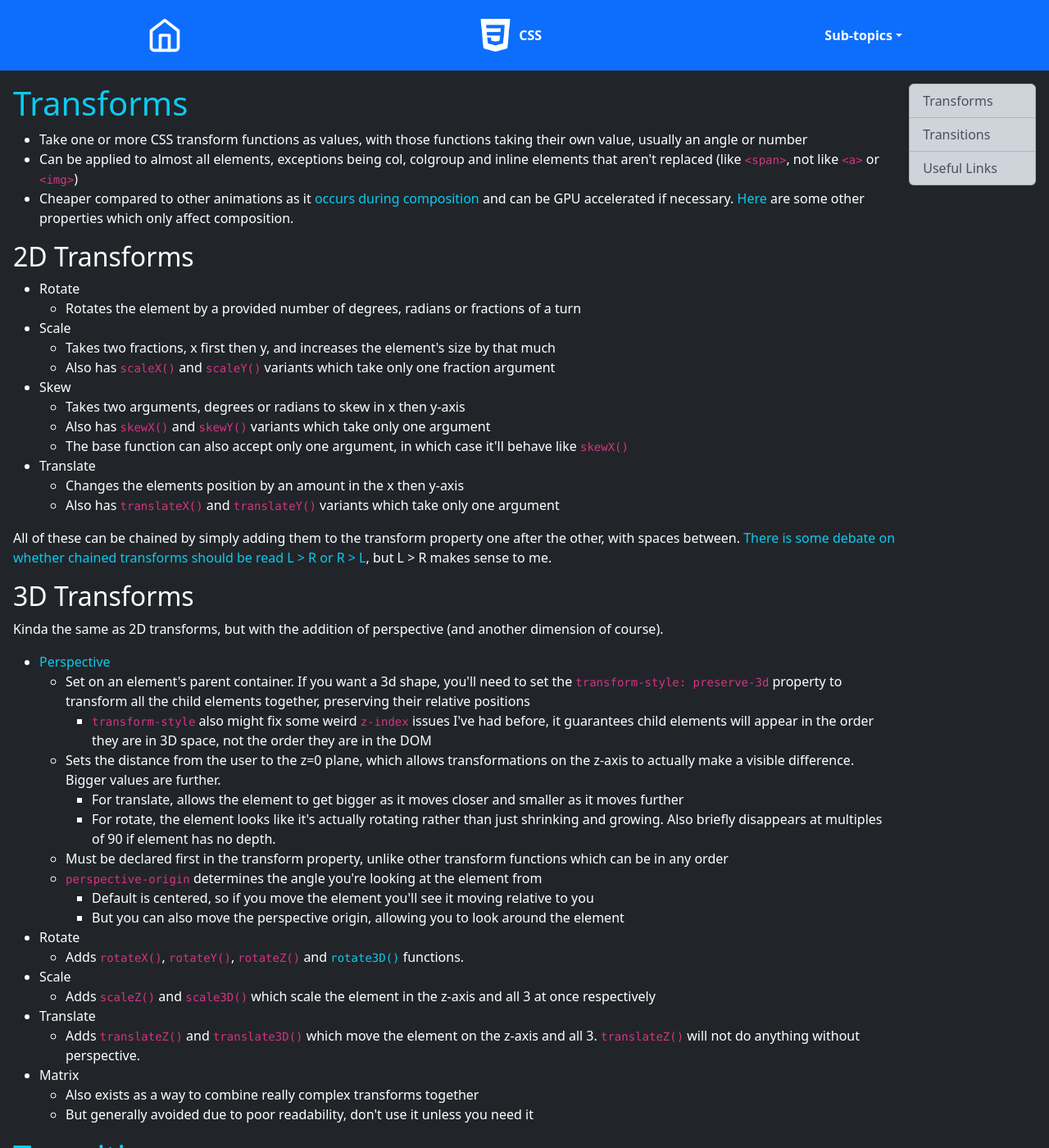
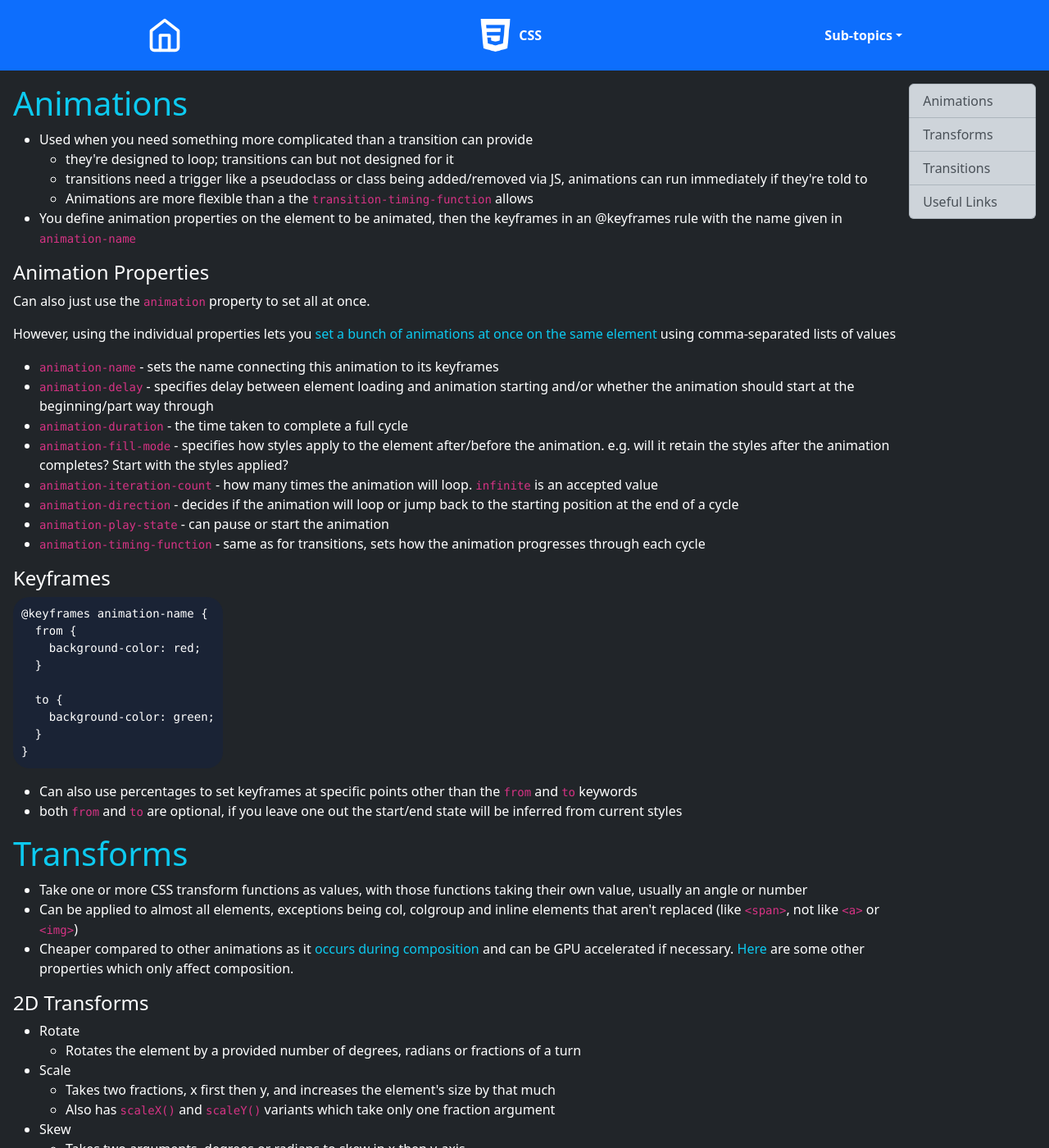
Before and after one commit to Brett-Tanner/Brett-Tanner.github.io, a Jekyll site: the page built from _css/animation.html, in a window 1280 px wide and 1400 px high. Shown: the whole window at 82% size. Built offline with Jekyll 4.4.1, drawn with Linux system fonts in a browser that asks for light colours.

Commit message:
Add notes on keyframe animations

```diff
--- a/_css/animation.html
+++ b/_css/animation.html
@@ -4,6 +4,11 @@ layout: css
 ---
 
 <div id="table_of_contents" class="list-group">
+  <a
+    href="#animations"
+    class="list-group-item list-group-item-action list-group-item-dark"
+    >Animations</a
+  >
   <a
     href="#transforms"
     class="list-group-item list-group-item-action list-group-item-dark"
@@ -22,6 +27,113 @@ layout: css
 </div>
 
 <div class="d-flex flex-column">
+  <h1 id="animations">
+    <a
+      href="https://developer.mozilla.org/en-US/docs/Web/CSS/CSS_Animations/Using_CSS_animations"
+      >Animations</a
+    >
+  </h1>
+
+  <ul>
+    <li>
+      Used when you need something more complicated than a transition can
+      provide
+      <ul>
+        <li>
+          they're designed to loop; transitions can but not designed for it
+        </li>
+        <li>
+          transitions need a trigger like a pseudoclass or class being
+          added/removed via JS, animations can run immediately if they're told
+          to
+        </li>
+        <li>
+          Animations are more flexible than a the
+          <code>transition-timing-function</code> allows
+        </li>
+      </ul>
+    </li>
+    <li>
+      You define animation properties on the element to be animated, then the
+      keyframes in an @keyframes rule with the name given in
+      <code>animation-name</code>
+    </li>
+  </ul>
+
+  <h4>Animation Properties</h4>
+
+  <p>
+    Can also just use the <code>animation</code> property to set all at once.
+  </p>
+  <p>
+    However, using the individual properties lets you
+    <a
+      href="https://developer.mozilla.org/en-US/docs/Web/CSS/CSS_Animations/Using_CSS_animations#setting_multiple_animation_property_values"
+      >set a bunch of animations at once on the same element</a
+    >
+    using comma-separated lists of values
+  </p>
+
+  <ul>
+    <li>
+      <code>animation-name</code> - sets the name connecting this animation to
+      its keyframes
+    </li>
+    <li>
+      <code>animation-delay</code> - specifies delay between element loading and
+      animation starting and/or whether the animation should start at the
+      beginning/part way through
+    </li>
+    <li>
+      <code>animation-duration</code> - the time taken to complete a full cycle
+    </li>
+    <li>
+      <code>animation-fill-mode</code> - specifies how styles apply to the
+      element after/before the animation. e.g. will it retain the styles after
+      the animation completes? Start with the styles applied?
+    </li>
+    <li>
+      <code>animation-iteration-count</code> - how many times the animation will
+      loop. <code>infinite</code> is an accepted value
+    </li>
+    <li>
+      <code>animation-direction</code> - decides if the animation will loop or
+      jump back to the starting position at the end of a cycle
+    </li>
+    <li>
+      <code>animation-play-state</code> - can pause or start the animation
+    </li>
+    <li>
+      <code>animation-timing-function</code> - same as for transitions, sets how
+      the animation progresses through each cycle
+    </li>
+  </ul>
+
+  <h4>Keyframes</h4>
+
+  <pre>
+@keyframes animation-name {
+  from {
+    background-color: red;
+  }
+
+  to {
+    background-color: green;
+  }
+}</pre
+  >
+
+  <ul>
+    <li>
+      Can also use percentages to set keyframes at specific points other than
+      the <code>from</code> and <code>to</code> keywords
+    </li>
+    <li>
+      both <code>from</code> and <code>to</code> are optional, if you leave one
+      out the start/end state will be inferred from current styles
+    </li>
+  </ul>
+
   <h1 id="transforms">
     <a href="https://developer.mozilla.org/en-US/docs/Web/CSS/transform"
       >Transforms</a
@@ -52,7 +164,7 @@ layout: css
     </li>
   </ul>
 
-  <h2 id="transforms/2d">2D Transforms</h2>
+  <h4 id="transforms/2d">2D Transforms</h4>
 
   <ul>
     <li>
@@ -114,7 +226,7 @@ layout: css
     >, but L > R makes sense to me.
   </p>
 
-  <h2 id="transforms/3d">3D Transforms</h2>
+  <h4 id="transforms/3d">3D Transforms</h4>
 
   <p>
     Kinda the same as 2D transforms, but with the addition of perspective (and
--- a/_sass/main.scss
+++ b/_sass/main.scss
@@ -21,6 +21,13 @@ a {
   color: white;
 }
 
+pre {
+  background: #1a2335;
+  border-radius: 20px;
+  padding: 10px;
+  max-width: fit-content;
+}
+
 #html-nav {
   background: #ff7434;
 }
```
